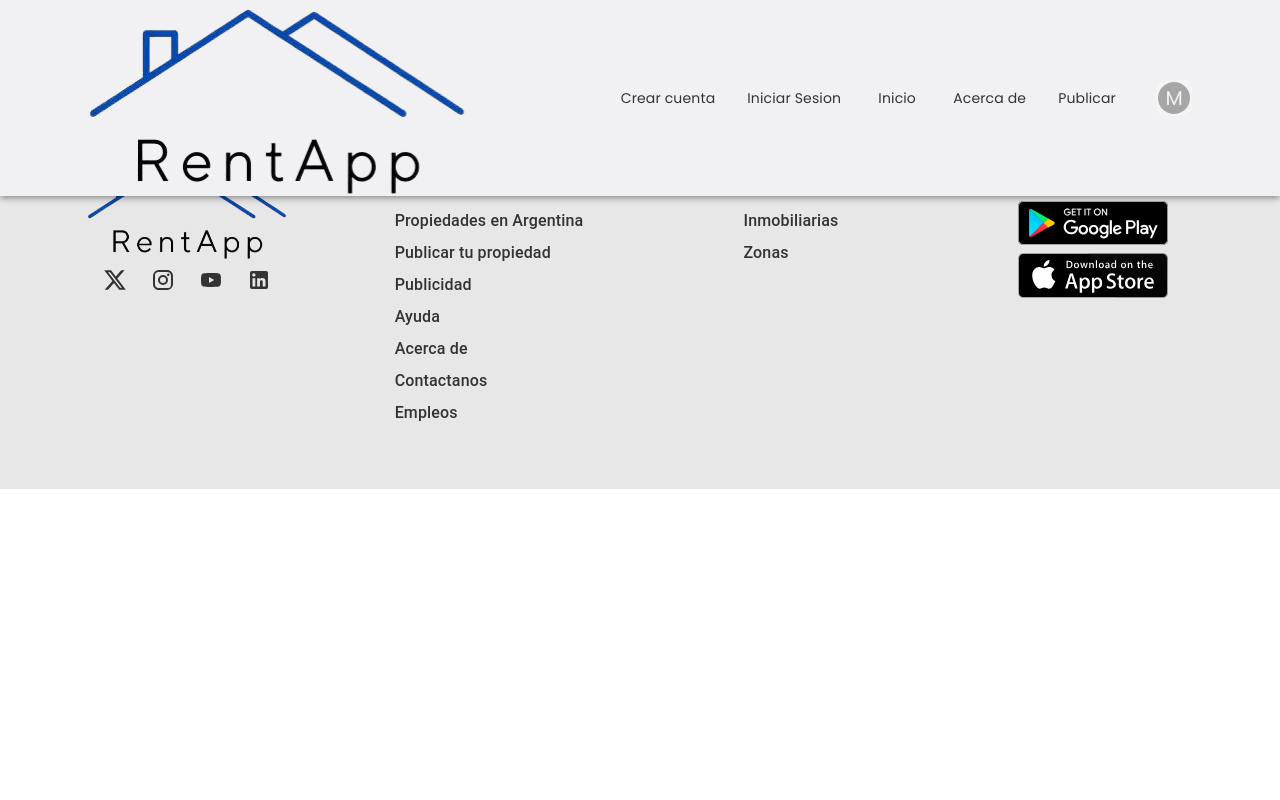
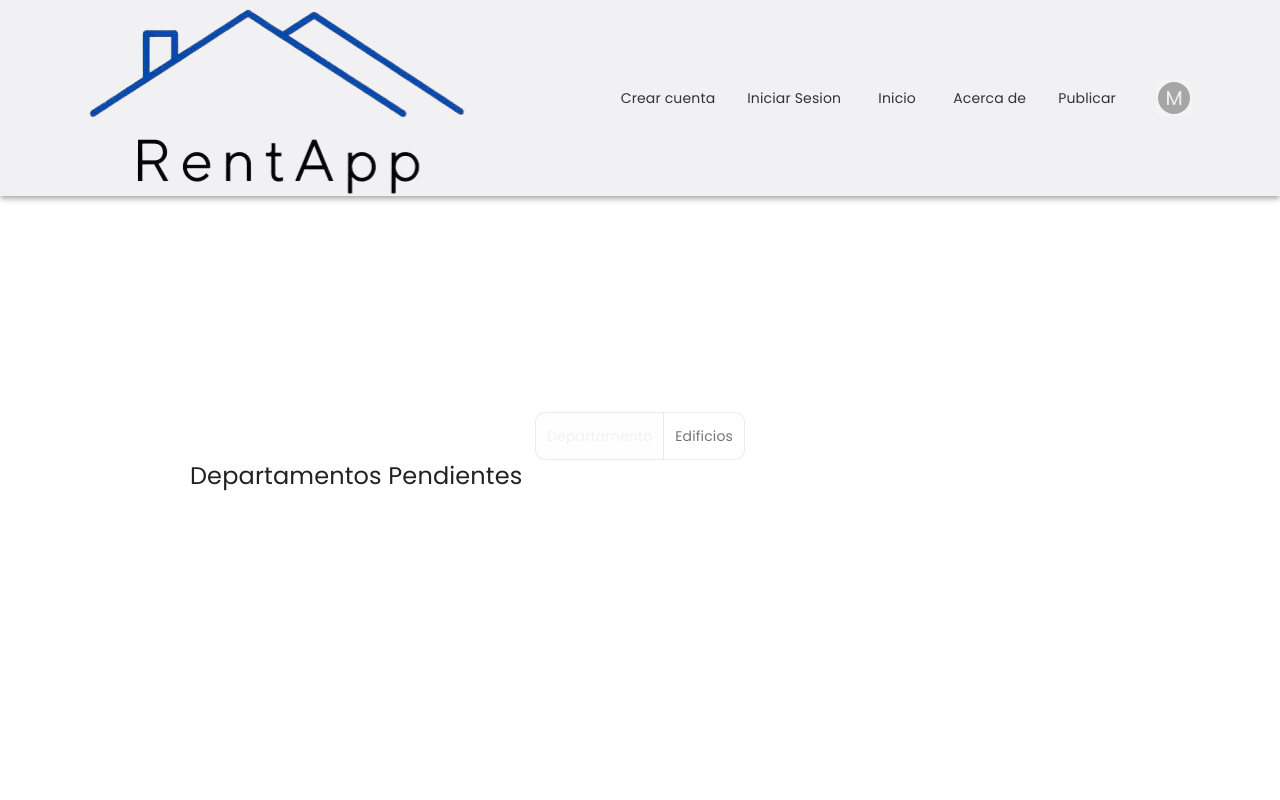
Before and after one commit to gonblas/rentapp, a React (Vite) app in the folder client/: page /admin in a window 1280 px wide. Shown: the top 800 px of the page. Built offline with nearby package versions, Linux system fonts and the light colour scheme.

Commit message:
Add Admin page and Pending Approvals component; refactor Home and NavBar layout

```diff
--- a/client/src/App.jsx
+++ b/client/src/App.jsx
@@ -9,6 +9,7 @@
   Search,
   PropertyFullView,
   BuildingFullView,
+  Admin,
 } from "./pages"
 import NavBar from "./components/NavBar"
 import Footer from "./components/footer/Footer"
@@ -30,6 +31,7 @@
           <Route path="/search" element={<Search />} />
           <Route path="/property-full-view" element={<PropertyFullView />} />
           <Route path="/building-full-view" element={<BuildingFullView />} />
+          <Route path="/admin" element={<Admin />} />
         </Routes>
         <Footer />
       </AppTheme>
--- /dev/null
+++ b/client/src/components/ListContainer.jsx
@@ -0,0 +1,27 @@
+import React from "react"
+import Container from "@mui/material/Container"
+
+function ListContainer({ children }) {
+  return (
+    <div
+      style={{
+        minWidth: "100vw",
+        minHeight: "100vh",
+        display: "flex",
+        flexDirection: "column",
+        justifyContent: "center",
+        alignItems: "center",
+      }}
+    >
+      <Container
+        sx={{
+          px: "150px!important",
+        }}
+      >
+        {children}
+      </Container>
+    </div>
+  )
+}
+
+export default ListContainer
--- a/client/src/components/NavBar.jsx
+++ b/client/src/components/NavBar.jsx
@@ -120,7 +120,7 @@
 
 function NavBar() {
   return (
-    <Box sx={{ display: "flex", px: 10, mb: 12 }}>
+    <Box sx={{ display: "flex", px: 10, mb: 8 }}>
       <AppBar component="nav" sx={{ display: "flex", px: 8 }}>
         <Toolbar>
           <Typography
--- /dev/null
+++ b/client/src/components/PendingApprovals.jsx
@@ -0,0 +1,46 @@
+import React, { useState } from "react"
+import ListContainer from "./ListContainer"
+import ToggleButton from "@mui/material/ToggleButton"
+import ToggleButtonGroup from "@mui/material/ToggleButtonGroup"
+import Typography from "@mui/material/Typography"
+
+function PendingApprovals() {
+  const [showList, setShowList] = useState("apartment")
+
+  return (
+    <ListContainer>
+      <ToggleButtonGroup
+        color="primary"
+        value={showList}
+        exclusive
+        onChange={(event, newShowList) => {
+          setShowList(newShowList)
+        }}
+        aria-label="List of pending approvals"
+        sx={{
+          display: "flex",
+          justifyContent: "center",
+          alignItems: "start",
+          boxShadow: "none",
+          mb: "auto",
+        }}
+      >
+        <ToggleButton value="apartment">Departamento</ToggleButton>
+        <ToggleButton value="buildings">Edificios</ToggleButton>
+      </ToggleButtonGroup>
+
+      <Typography
+        variant="h5"
+        component="h1"
+        gutterBottom
+        sx={{
+          mb: 3,
+        }}
+      >
+        {showList === "apartment" ? "Departamentos" : "Edificios"} Pendientes
+      </Typography>
+    </ListContainer>
+  )
+}
+
+export default PendingApprovals
--- a/client/src/components/publish-building/PublishBuildingContext.jsx
+++ b/client/src/components/publish-building/PublishBuildingContext.jsx
@@ -6,8 +6,8 @@
   const [formData, setFormData] = useState({
     address: "",
     neighborhood: "",
-    floors: 0,
-    apartments_per_floor: 0,
+    floors: null,
+    apartments_per_floor: null,
     elevator: false,
     pool: false,
     gym: false,
--- /dev/null
+++ b/client/src/pages/Admin.jsx
@@ -0,0 +1,20 @@
+import React from "react"
+import PendingApprovals from "../components/PendingApprovals"
+import Container from "@mui/material/Container"
+
+function Admin() {
+  return (
+    <Container
+      sx={{
+        display: "flex",
+        flexDirection: "column",
+        justifyContent: "start",
+        alignItems: "center",
+      }}
+    >
+      <PendingApprovals />
+    </Container>
+  )
+}
+
+export default Admin
--- a/client/src/pages/Home.jsx
+++ b/client/src/pages/Home.jsx
@@ -3,6 +3,7 @@
 import Typography from "@mui/material/Typography"
 // import SearchBar from "../components/SearchBar"
 import BuildingCard from "../components/cards/BuildingCard"
+import ListContainer from "../components/ListContainer"
 
 // import { useEffect } from "react"
 
@@ -37,21 +38,7 @@
   // }, [])
 
   return (
-    <div
-      style={{
-        minWidth: "100vw",
-        minHeight: "100vh",
-        display: "flex",
-        flexDirection: "column",
-        justifyContent: "center",
-        alignItems: "center",
-      }}
-    >
-      <Container
-        sx={{
-          px: "150px!important",
-        }}
-      >
+    <ListContainer>
       {/* <SearchBar /> */}
       <Typography
         variant="h5"
@@ -82,8 +69,7 @@
           ))} */}
         <BuildingCard building={building} />
       </Container>
-      </Container>
-    </div>
+    </ListContainer>
   )
 }
 
--- a/client/src/pages/index.js
+++ b/client/src/pages/index.js
@@ -6,3 +6,4 @@
 export { default as Search } from "./Search"
 export { default as PropertyFullView } from "./PropertyFullView"
 export { default as BuildingFullView } from "./BuildingFullView"
+export { default as Admin } from "./Admin"
```
Lines whose indentation alone changed are shown as unchanged.
